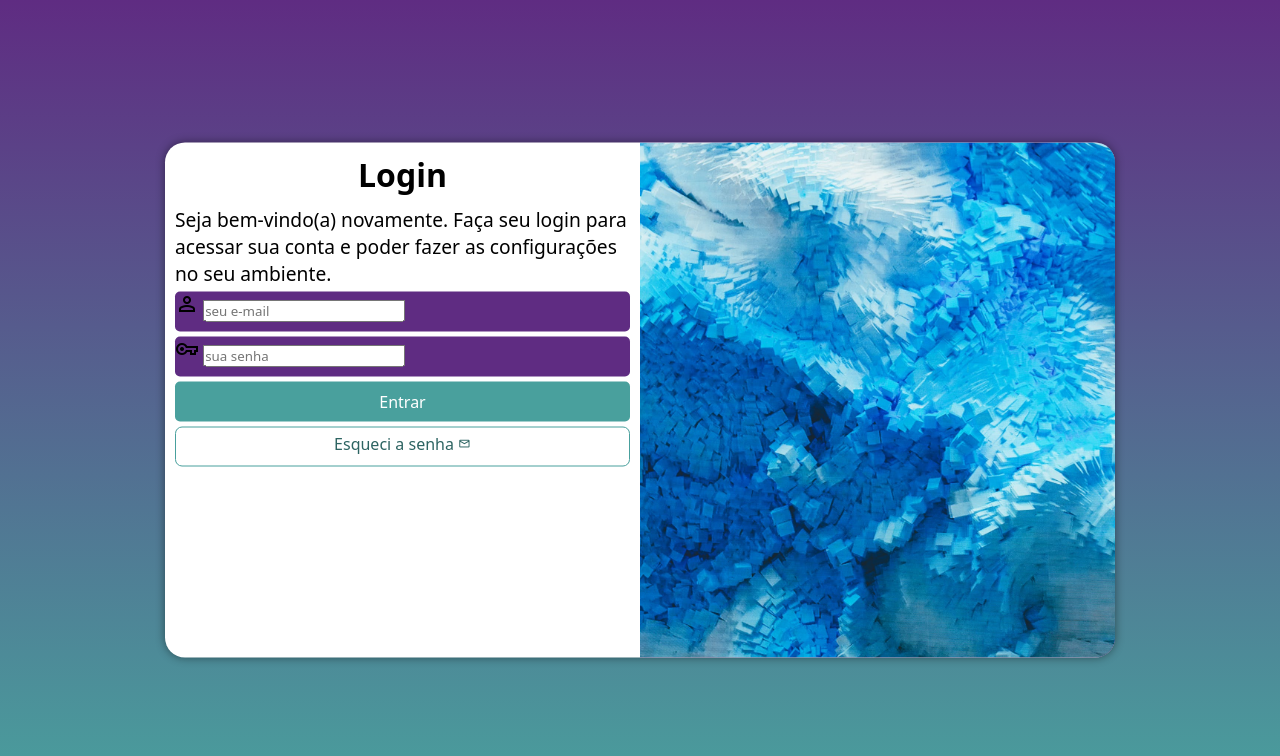
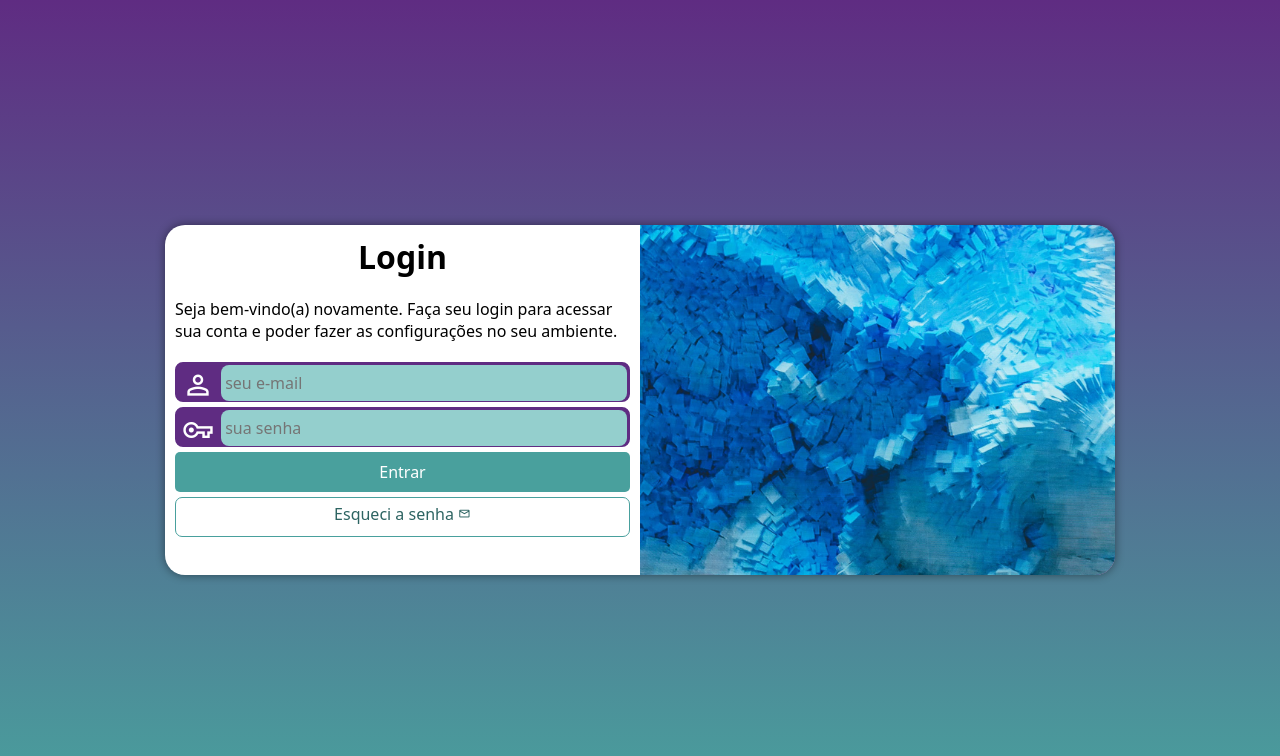
Before and after one commit to ronalddmiranda/projeto-login, a plain HTML site: page index.html in a window 1280 px wide. Drawn offline with nearby package versions, Linux system fonts and the light colour scheme.

Commit message:
projeto completo

```diff
--- a/estilos/media-query.css
+++ b/estilos/media-query.css
@@ -9,6 +9,7 @@
 
     section#login {
         width: 80vw;
+        height: 280px;
     }
 
     section#login > div#imagen {
@@ -32,6 +33,7 @@
 
     section#login {
         width: 950px;
+        height: 350px;
     }
 
     section#login > div#imagen {
@@ -50,6 +52,7 @@
     }
 
     div#formulario > p {
-        font-size: 1.2em;
+        font-size: 1em;
+        margin: 20px 0px;
     }
 }
--- a/estilos/style.css
+++ b/estilos/style.css
@@ -28,7 +28,6 @@ section#login {
     position: absolute;
     top: 50%;
     left: 50%;
-    transform: translate(-50%, -50%);
     overflow: hidden;
 
     background-color: white;
@@ -37,6 +36,7 @@ section#login {
     border-radius: 20px;
     box-shadow: 0px 0px 10px rgba(0, 0, 0, 0.455);
 
+    transform: translate(-50%, -50%);
     transition: width .3s, height .3s;
     transition-timing-function: ease;
 }
@@ -65,15 +65,39 @@ div#formulario > p {
 
 form > div.campo {
     background-color: #5f2c82;
+    border: 2px solid #5f2c82;
     display: block;
     width: 100%;
     height: 40px;
-    border-radius: 5px;
+    border-radius: 8px;
     margin: 5px 0px;
 }
 
 div.campo > label {
     display: none;
+}
+
+div.campo > span {
+    color: white;
+/*background-color: black;*/
+    font-size: 2em;
+    width: 40px;
+    padding: 5px;
+}
+
+div.campo > input {
+    background-color: #94cfcd;
+    font-size: 1em;
+    width: calc(100% - 45px);
+    height: 100%;
+    border: 0px;
+    border-radius: 8px;
+    padding: 4px;
+    transform: translateY(-12px);
+}
+
+div.campo > input:focus-within {
+    background-color: white;
 }
 
 form > input[type=submit] {
```
